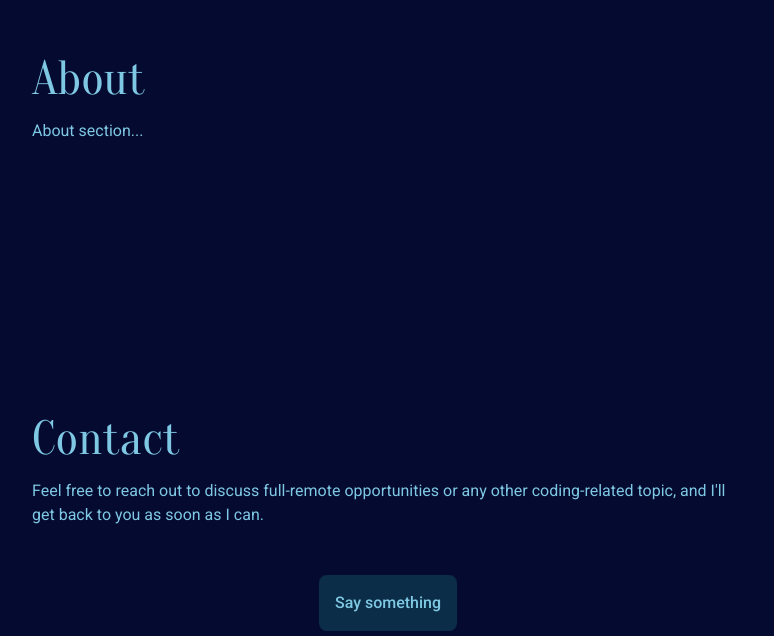
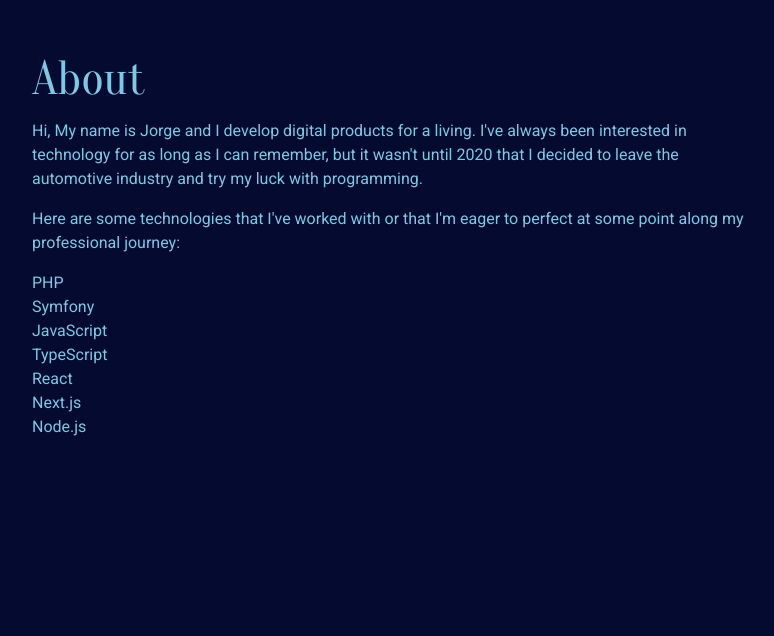
Before and after one commit to jgarciatorralba/presentation-portfolio-project, a Next.js app: page / in a window 1280 px wide. Shown: the part 873-1509 px from the top of the page, without its empty margins (248-1022 px from the left). Built offline with nearby package versions, Linux system fonts and the light colour scheme.

Commit message:
create utility class "paragraph"

```diff
--- a/app/_components/about.tsx
+++ b/app/_components/about.tsx
@@ -8,7 +8,18 @@
             <div>
                 <div className="section-container">
                     <h2 className={`header ${oranienbaum.className}`}>About</h2>
-                    <p className="mb-4">About section...</p>
+                    <p className="paragraph">Hi, My name is Jorge and I develop digital products for a living. I've always been interested in technology for as long as I can remember, but it wasn't until 2020 that I decided to leave the automotive industry and try my luck with programming.
+                    </p>
+                    <p className="paragraph">Here are some technologies that I've worked with or that I'm eager to perfect at some point along my professional journey:</p>
+                    <ul>
+                        <li>PHP</li>
+                        <li>Symfony</li>
+                        <li>JavaScript</li>
+                        <li>TypeScript</li>
+                        <li>React</li>
+                        <li>Next.js</li>
+                        <li>Node.js</li>
+                    </ul>
                 </div>
             </div>
         </Section>
--- a/app/_components/contact.tsx
+++ b/app/_components/contact.tsx
@@ -10,7 +10,7 @@
             <div>
                 <div className="section-container mb-24 sm:mb-12">
                     <h2 className={`header ${oranienbaum.className}`}>Contact</h2>
-                    <p className="mb-4">Feel free to reach out to discuss full-remote opportunities or any other coding-related topic, and I'll get back to you as soon as I can.</p>
+                    <p className="paragraph">Feel free to reach out to discuss full-remote opportunities or any other coding-related topic, and I'll get back to you as soon as I can.</p>
                     <div className="flex justify-center py-8">
                         <a href={`mailto:${email}`} role="button" target="_blank" rel="noopener noreferrer" className="button-primary">Say something</a>
                     </div>
--- a/app/_components/intro.tsx
+++ b/app/_components/intro.tsx
@@ -9,7 +9,7 @@
                 <div className="sm:px-12 md:px-24 lg:px-32 xl:px-64 py-12">
                     <h1 className={`${oranienbaum.className} mb-4 text-xl`}>Hey there!</h1>
                     <h2 className="text-3xl sm:text-5xl mb-4"><span className="text-midnightBlue">I'm Jorge,</span> a software engineer specializing in web applications.</h2>
-                    <p>Currently, I’m dedicated to enhancing one of the top travel booking platforms in Europe.</p>
+                    <p className="paragraph">Currently, I’m dedicated to enhancing one of the top travel booking platforms in Europe.</p>
                 </div>
             </div>
         </Section>
--- a/app/styles/globals.css
+++ b/app/styles/globals.css
@@ -29,6 +29,10 @@
 
   .section-container {
     @apply sm:px-12 md:px-24 lg:px-32 xl:px-64 py-24 sm:py-32;
+  }
+
+  .paragraph {
+    @apply mb-4;
   }
 }
 
```
